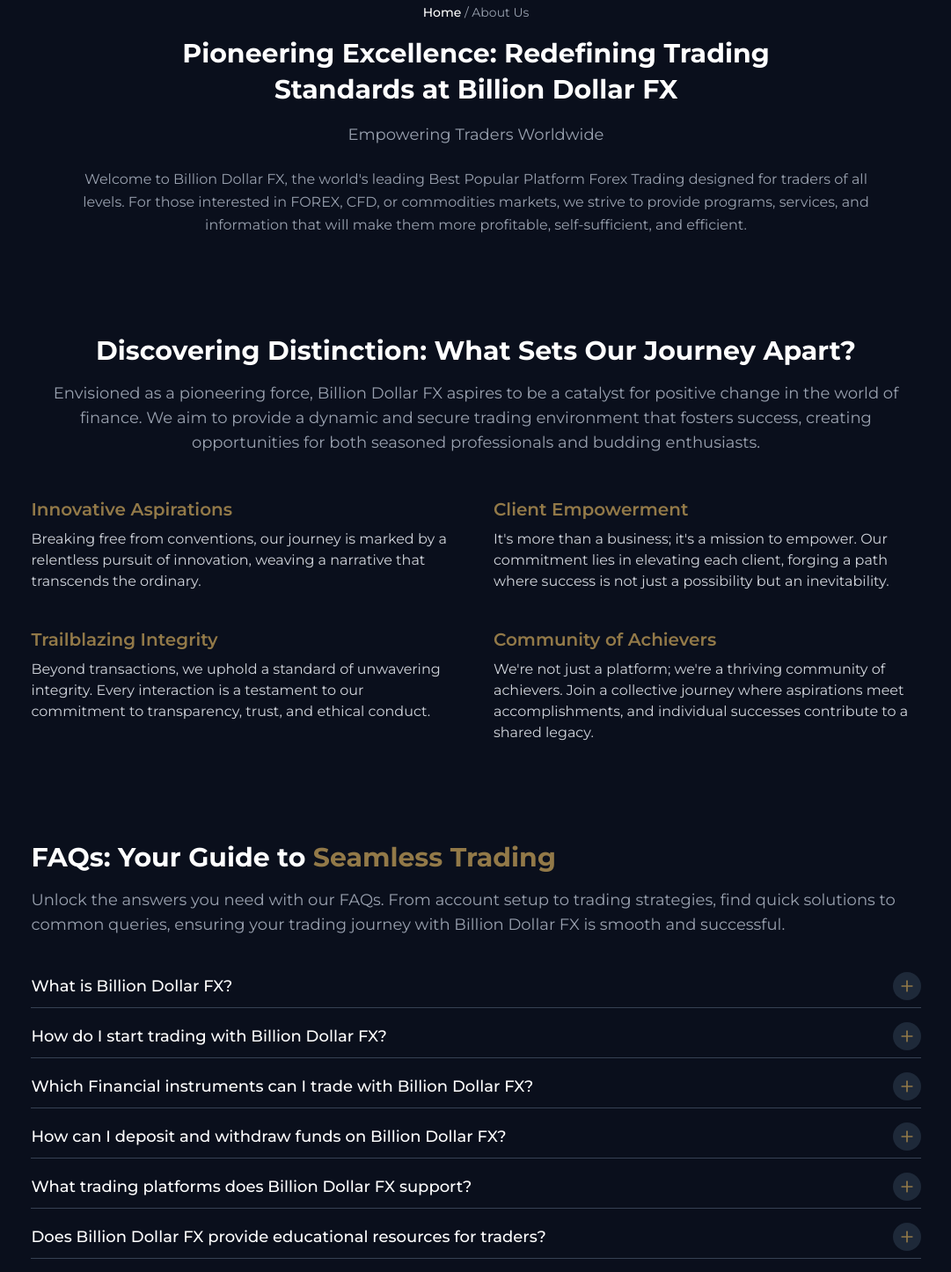
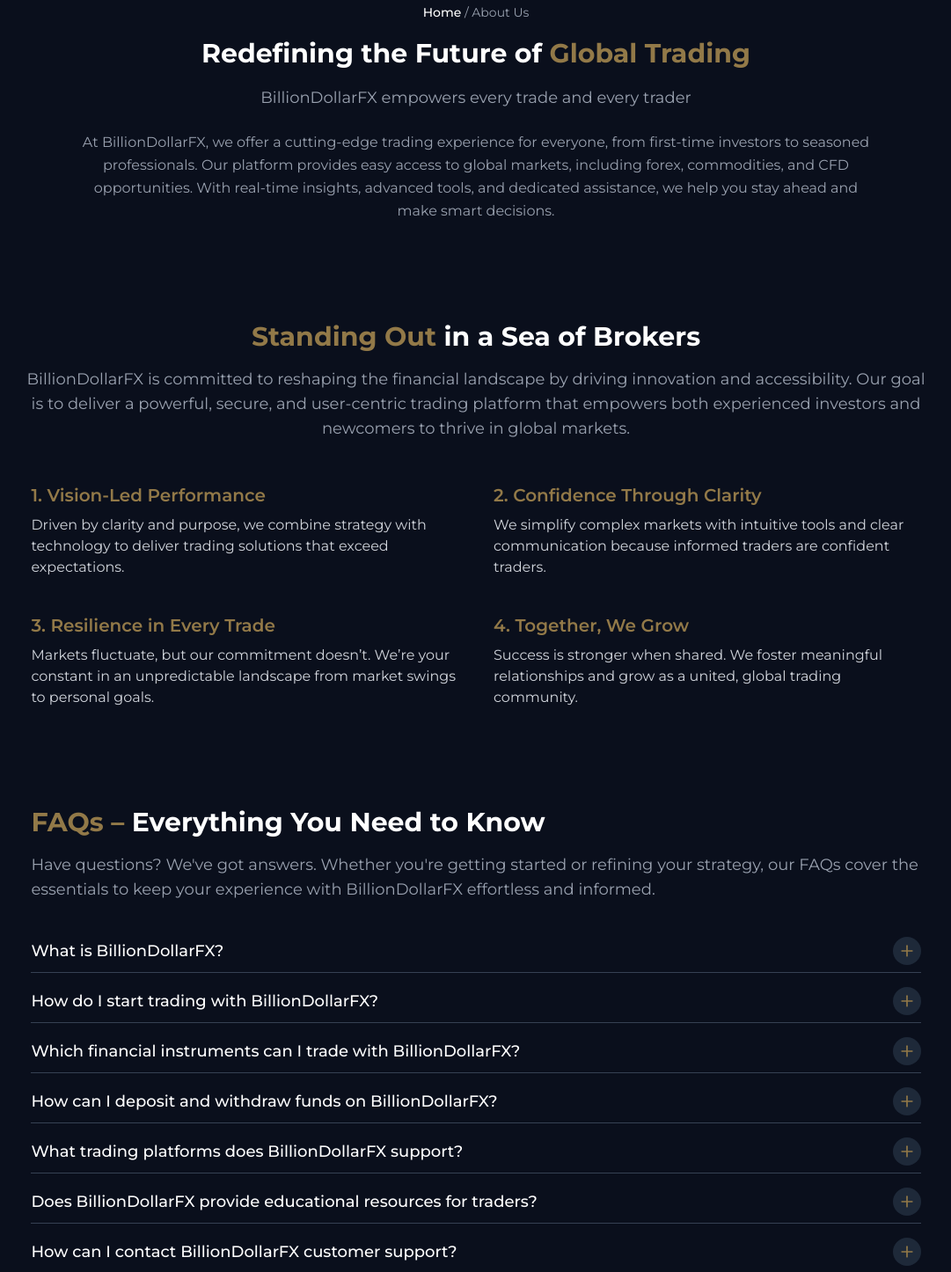
Before and after one commit to Shubham9049/WinProFx, a Next.js app: page /about in a window 1280 px wide. Shown: the part 140-1586 px from the top of the page at 88% size, without its empty margins (99-1180 px from the left). Built offline with nearby package versions, Linux system fonts and the light colour scheme.

Commit message:
added form validation and about page content update

```diff
--- a/src/app/about/page.tsx
+++ b/src/app/about/page.tsx
@@ -9,33 +9,39 @@
 
 const faqs = [
   {
-    question: "What is Billion Dollar FX?",
-    answer: "Billion Dollar FX is a leading forex trading platform...",
+    question: "What is BillionDollarFX?",
+    answer:
+      "BillionDollarFX is a global trading platform offering access to Forex, CFDs, and commodities, built for both beginners and experienced traders.",
   },
   {
-    question: "How do I start trading with Billion Dollar FX?",
-    answer: "To start trading, create an account on Billion Dollar FX...",
+    question: "How do I start trading with BillionDollarFX?",
+    answer:
+      "Simply create an account, verify your identity, fund your wallet, and access the trading platform in just a few easy steps.",
   },
   {
-    question: "Which Financial instruments can I trade with Billion Dollar FX?",
-    answer: "You can trade FOREX, CFDs, commodities...",
+    question: "Which financial instruments can I trade with BillionDollarFX?",
+    answer:
+      "You can trade a wide range of instruments including major and minor currency pairs, commodities, indices, and CFDs.",
   },
   {
-    question: "How can I deposit and withdraw funds on Billion Dollar FX?",
-    answer: "You can deposit and withdraw through multiple payment methods...",
+    question: "How can I deposit and withdraw funds on BillionDollarFX?",
+    answer:
+      "We support multiple payment methods such as bank transfers, credit/debit cards, and e-wallets. Withdrawals are processed quickly and securely.",
   },
   {
-    question: "What trading platforms does Billion Dollar FX support?",
-    answer: "Billion Dollar FX supports MT4 and web platforms...",
+    question: "What trading platforms does BillionDollarFX support?",
+    answer:
+      "Our platform is compatible with industry-standard tools like MetaTrader, along with our own intuitive web and mobile trading interfaces.",
   },
   {
-    question:
-      "Does Billion Dollar FX provide educational resources for traders?",
-    answer: "Yes, we offer blogs, videos, and guides...",
+    question: "Does BillionDollarFX provide educational resources for traders?",
+    answer:
+      "Yes, we offer webinars, trading tutorials, market insights, and strategy guides to help traders grow at every level.",
   },
   {
-    question: "How can I contact Billion Dollar FX customer support?",
-    answer: "You can contact our support via email, live chat...",
+    question: "How can I contact BillionDollarFX customer support?",
+    answer:
+      "Our support team is available 24/7 via live chat, email, and phone to assist with any queries or technical concerns.",
   },
 ];
 
@@ -61,22 +67,23 @@
 
         {/* Title */}
         <h1 className="text-2xl md:text-3xl font-bold leading-snug max-w-4xl mx-auto mb-4">
-          Pioneering Excellence: Redefining Trading <br />
-          Standards at Billion Dollar FX
+          Redefining the Future of{" "}
+          <span className="text-[var(--primary)]">Global Trading</span>
         </h1>
 
         {/* Subtitle */}
         <p className="text-lg text-gray-400 mb-6">
-          Empowering Traders Worldwide
+          BillionDollarFX empowers every trade and every trader
         </p>
 
         {/* Paragraph */}
         <p className="text-gray-400 max-w-4xl mx-auto text-base leading-relaxed">
-          Welcome to Billion Dollar FX, the world&#39;s leading Best Popular
-          Platform Forex Trading designed for traders of all levels. For those
-          interested in FOREX, CFD, or commodities markets, we strive to provide
-          programs, services, and information that will make them more
-          profitable, self-sufficient, and efficient.
+          At BillionDollarFX, we offer a cutting-edge trading experience for
+          everyone, from first-time investors to seasoned professionals. Our
+          platform provides easy access to global markets, including forex,
+          commodities, and CFD opportunities. With real-time insights, advanced
+          tools, and dedicated assistance, we help you stay ahead and make smart
+          decisions.
         </p>
       </section>
 
@@ -84,14 +91,15 @@
         {/* Section Heading */}
         <div className="max-w-5xl mx-auto">
           <h2 className="text-2xl md:text-3xl font-bold mb-4">
-            Discovering Distinction: What Sets Our Journey Apart?
+            <span className="text-[var(--primary)]">Standing Out</span> in a Sea
+            of Brokers
           </h2>
           <p className="text-gray-400 mb-12 text-base md:text-lg">
-            Envisioned as a pioneering force, Billion Dollar FX aspires to be a
-            catalyst for positive change in the world of finance. We aim to
-            provide a dynamic and secure trading environment that fosters
-            success, creating opportunities for both seasoned professionals and
-            budding enthusiasts.
+            BillionDollarFX is committed to reshaping the financial landscape by
+            driving innovation and accessibility. Our goal is to deliver a
+            powerful, secure, and user-centric trading platform that empowers
+            both experienced investors and newcomers to thrive in global
+            markets.
           </p>
         </div>
 
@@ -100,49 +108,45 @@
           {/* Item 1 */}
           <div>
             <h3 className="text-[var(--primary)] font-semibold text-xl mb-2">
-              Innovative Aspirations
+              1. Vision-Led Performance
             </h3>
             <p className="text-gray-300">
-              Breaking free from conventions, our journey is marked by a
-              relentless pursuit of innovation, weaving a narrative that
-              transcends the ordinary.
+              Driven by clarity and purpose, we combine strategy with technology
+              to deliver trading solutions that exceed expectations.
             </p>
           </div>
 
           {/* Item 2 */}
           <div>
             <h3 className="text-[var(--primary)] font-semibold text-xl mb-2">
-              Client Empowerment
+              2. Confidence Through Clarity
             </h3>
             <p className="text-gray-300">
-              It&#39;s more than a business; it&#39;s a mission to empower. Our
-              commitment lies in elevating each client, forging a path where
-              success is not just a possibility but an inevitability.
+              We simplify complex markets with intuitive tools and clear
+              communication because informed traders are confident traders.
             </p>
           </div>
 
           {/* Item 3 */}
           <div>
             <h3 className="text-[var(--primary)] font-semibold text-xl mb-2">
-              Trailblazing Integrity
+              3. Resilience in Every Trade
             </h3>
             <p className="text-gray-300">
-              Beyond transactions, we uphold a standard of unwavering integrity.
-              Every interaction is a testament to our commitment to
-              transparency, trust, and ethical conduct.
+              Markets fluctuate, but our commitment doesn’t. We’re your constant
+              in an unpredictable landscape from market swings to personal
+              goals.
             </p>
           </div>
 
           {/* Item 4 */}
           <div>
             <h3 className="text-[var(--primary)] font-semibold text-xl mb-2">
-              Community of Achievers
+              4. Together, We Grow
             </h3>
             <p className="text-gray-300">
-              We&#39;re not just a platform; we&#39;re a thriving community of
-              achievers. Join a collective journey where aspirations meet
-              accomplishments, and individual successes contribute to a shared
-              legacy.
+              Success is stronger when shared. We foster meaningful
+              relationships and grow as a united, global trading community.
             </p>
           </div>
         </div>
@@ -152,14 +156,13 @@
         <div className="w-11/12 md:w-4/5 mx-auto">
           {/* Heading */}
           <h2 className="text-2xl md:text-3xl font-bold mb-4">
-            FAQs: Your Guide to{" "}
-            <span className="text-[var(--primary)]">Seamless Trading</span>
+            <span className="text-[var(--primary)]"> FAQs – </span>Everything
+            You Need to Know
           </h2>
           <p className="text-gray-400 mb-10 text-base md:text-lg">
-            Unlock the answers you need with our FAQs. From account setup to
-            trading strategies, find quick solutions to common queries, ensuring
-            your trading journey with Billion Dollar FX is smooth and
-            successful.
+            Have questions? We've got answers. Whether you're getting started or
+            refining your strategy, our FAQs cover the essentials to keep your
+            experience with BillionDollarFX effortless and informed.
           </p>
 
           {/* Accordion */}
@@ -200,18 +203,19 @@
 
       <section className="w-11/12 md:w-4/5 mx-auto py-12 space-y-5">
         <h2 className="text-center max-w-3xl mx-auto text-gray-200 text-xl md:text-2xl font-bold">
-          Embark on a transformative trading journey with us — where trading
-          isn&#39;t just an action, it&#39;s a difference. Trade with us, be the
-          difference.
+          <span className="text-[var(--primary)]"> Start Your Trading</span>{" "}
+          Journey with Purpose
         </h2>
         <p className="text-gray-400 text-center max-w-4xl mx-auto">
-          Dive into a world where every trade creates a ripple of impact. Join
-          us in shaping a unique trading experience that not only sets you apart
-          but also makes a positive difference. Trade with purpose, trade with
-          us.
+          At Billion Dollar FX, trading is all about making an impact. Step into
+          a platform where every move shapes your future and defines your edge.
         </p>
+        <p className="text-gray-400 text-center max-w-4xl mx-auto">
+          Trade with intention. Stand out. Make a difference.
+        </p>
+
         <div className="flex justify-center">
-          <Button text="Start Your Journey Today" onClick={handleClick} />
+          <Button text="Create Account Now" onClick={handleClick} />
         </div>
       </section>
       <Footer />
--- a/src/app/education/page.tsx
+++ b/src/app/education/page.tsx
@@ -57,7 +57,10 @@
 
         {/* Title */}
         <h1 className="text-2xl md:text-3xl font-bold leading-snug max-w-4xl mx-auto mb-4">
-          Forex basics: video course
+          <span className="text-[var(--primary-color)]">
+            Forex Foundations for Beginners
+          </span>{" "}
+          by BillionDollarFX
         </h1>
         <p className="text-center text-gray-400 max-w-4xl mx-auto px-4 text-medium">
           This video course for beginners will guide you through the main
```
Also changed, not shown: components/CreateAccount.tsx (+31 -4 lines).
